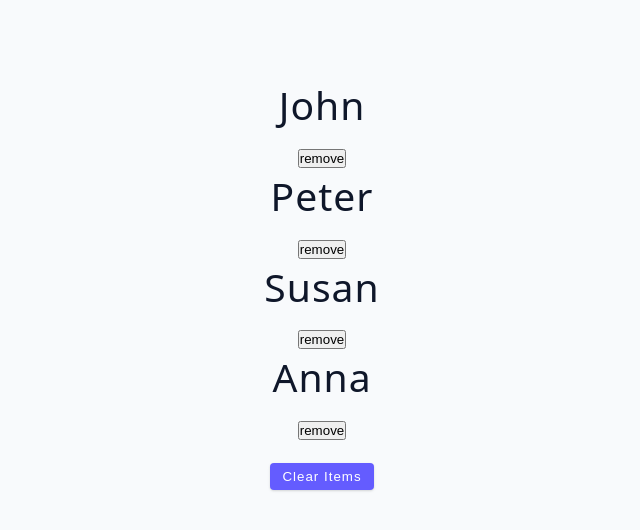
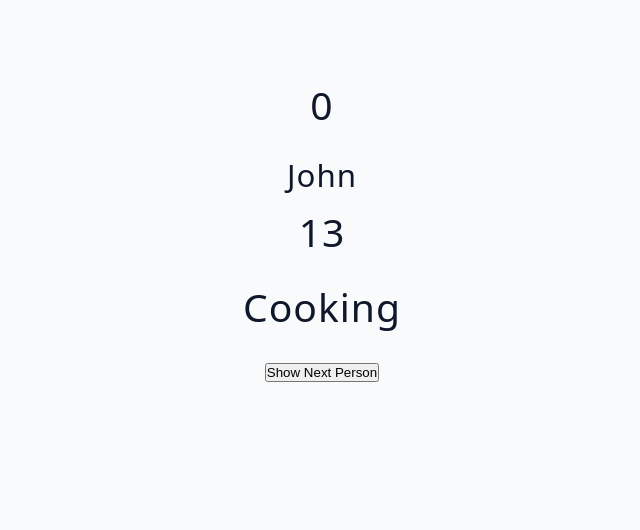
Before and after one commit to caestrada/advance-react, a React (Vite) app: page / in a window 1280 px wide. Shown: the top 530 px of the page, without its empty margins (318-958 px from the left). Built offline with nearby package versions, Linux system fonts and the light colour scheme.

Commit message:
useState exercise 4

```diff
--- a/src/App.jsx
+++ b/src/App.jsx
@@ -1,5 +1,5 @@
-import Starter from './tutorial/01-useState/starter/03-useState-array';
-import Final from './tutorial/01-useState/final/03-useState-array';
+import Starter from './tutorial/01-useState/starter/04-useState-object';
+import Final from './tutorial/01-useState/final/04-useState-object';
 function App() {
   return (
     <div className='container'>
--- a/src/tutorial/01-useState/starter/04-useState-object.jsx
+++ b/src/tutorial/01-useState/starter/04-useState-object.jsx
@@ -1,7 +1,37 @@
-import { useState } from 'react';
+import { useEffect, useState } from 'react';import {data} from '../../../data'
 
 const UseStateObject = () => {
-  return <h2>useState object example</h2>;
+  const [people, setPeople] = useState([]);
+  const HOBBIES = ['Gardening', 'Coding', 'Reading', 'Writing', 'Hiking', 'Biking', 'Swimming', 'Skiing', 'Sailing', 'Climbing', 'Fishing', 'Hunting', 'Cooking', 'Dancing', 'Singing', 'Acting', 'Playing', 'Watching', 'Listening', 'Eating', 'Sleeping', 'Shopping', 'Traveling', 'Working', 'Studying', 'Teaching', 'Learning'];
+  const [pIndex, setPIndex] = useState(0);
+
+  useEffect(() => {
+    setPeople(data.map((person) => {
+      const newAttributes =  {age: parseInt(Math.random() * 99), hobby: HOBBIES[parseInt(Math.random() * HOBBIES.length)]};
+      return {...person, ...newAttributes}
+    }));
+
+  }, []);
+
+  const handleSwitchPerson = () => {
+    const i = (pIndex + 1) % people.length;
+    setPIndex(i)
+  }
+
+
+  return <>
+  <h2>
+    <p>{pIndex}</p>
+    {people.length > 0 && (
+      <div key={people[pIndex].id}>
+        <h3>{people[pIndex].name}</h3>
+        <p>{people[pIndex].age}</p>
+        <p>{people[pIndex].hobby}</p>
+      </div>
+      )}
+  </h2>
+  <button onClick={handleSwitchPerson}>Show Next Person</button>
+  </>
 };
 
 export default UseStateObject;
```
